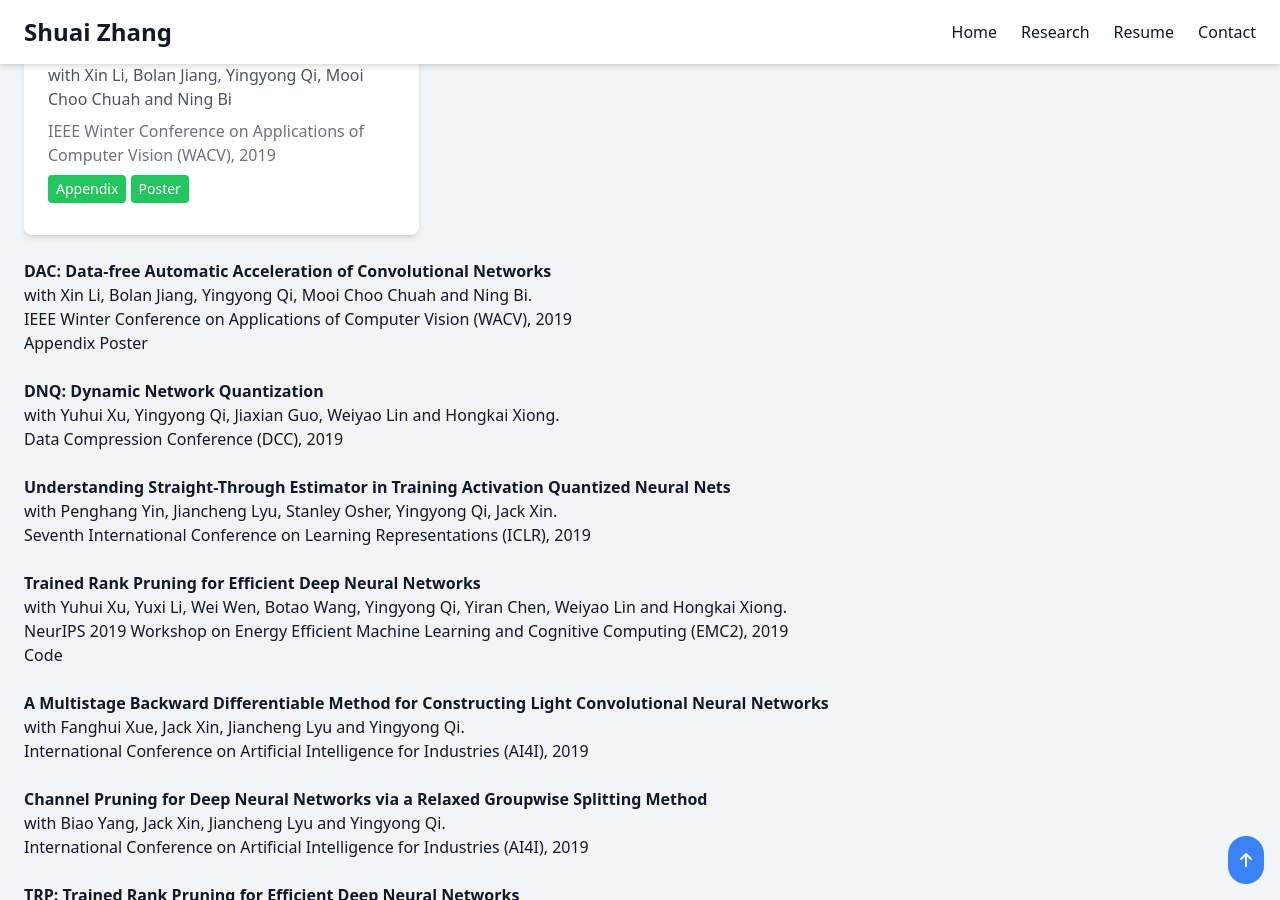
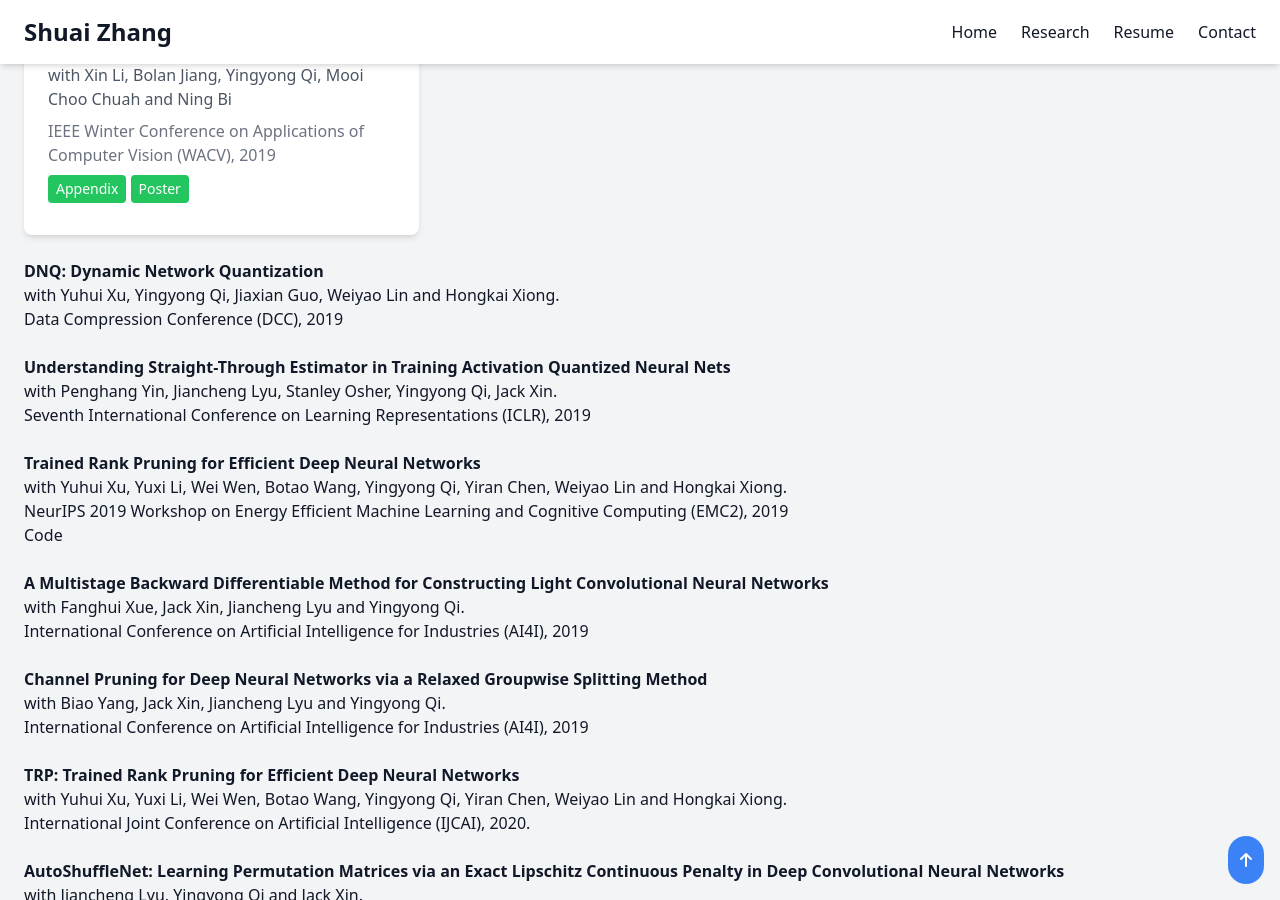
Before and after one commit to zsivine/zsivine.github.io, a Jekyll site: the page built from research.html, in a window 1280 px wide and 900 px high, scrolled down 587 px. Built offline with Jekyll 4.4.1, drawn with Linux system fonts in a browser that asks for light colours; nearby versions of some CDN libraries; comment, search, counter and statistics services are not loaded.

Commit message:
update research

```diff
--- a/research.html
+++ b/research.html
@@ -67,9 +67,9 @@ permalink: /research/
                     with Xin Li, Bolan Jiang, Yingyong Qi, Mooi Choo Chuah and Ning Bi</p>
                 <p class="text-gray-500 dark:text-gray-400 mb-2">
                     IEEE Winter Conference on Applications of Computer Vision (WACV), 2019</p>
-                <a href="http://carina.cse.lehigh.edu/xin/publication/2019wacv_dac/2019wacv_dac_appendix.pdf" class="inline-block px-2 py-1 bg-green-500 text-white text-sm rounded mb-2">
+                <a href="https://xincoder.github.io/publication/2019wacv_dac/2019wacv_dac_appendix.pdf" class="inline-block px-2 py-1 bg-green-500 text-white text-sm rounded mb-2">
                     Appendix</a>
-                <a href="http://carina.cse.lehigh.edu/xin/publication/2019wacv_dac/2019wacv_dac_poster.pdf" class="inline-block px-2 py-1 bg-green-500 text-white text-sm rounded mb-2">
+                <a href="https://xincoder.github.io/publication/2019wacv_dac/2019wacv_dac_poster.pdf" class="inline-block px-2 py-1 bg-green-500 text-white text-sm rounded mb-2">
                     Poster</a>
             </article>
 
@@ -78,15 +78,6 @@ permalink: /research/
     </div>
 </section>
 
-
-<br>
-<strong><a href="https://arxiv.org/abs/1812.08374">
-    DAC: Data-free Automatic Acceleration of Convolutional Networks</a></strong>
-<br>with Xin Li, Bolan Jiang, Yingyong Qi, Mooi Choo Chuah and Ning Bi. <br>
-    IEEE Winter Conference on Applications of Computer Vision (WACV), 2019<br>
-<a href="http://carina.cse.lehigh.edu/xin/publication/2019wacv_dac/2019wacv_dac_appendix.pdf">Appendix</a>
-<a>    </a>
-<a href="http://carina.cse.lehigh.edu/xin/publication/2019wacv_dac/2019wacv_dac_poster.pdf">Poster</a> <br>
 
 <br>
 <strong><a href="https://arxiv.org/abs/1812.02375">
```
